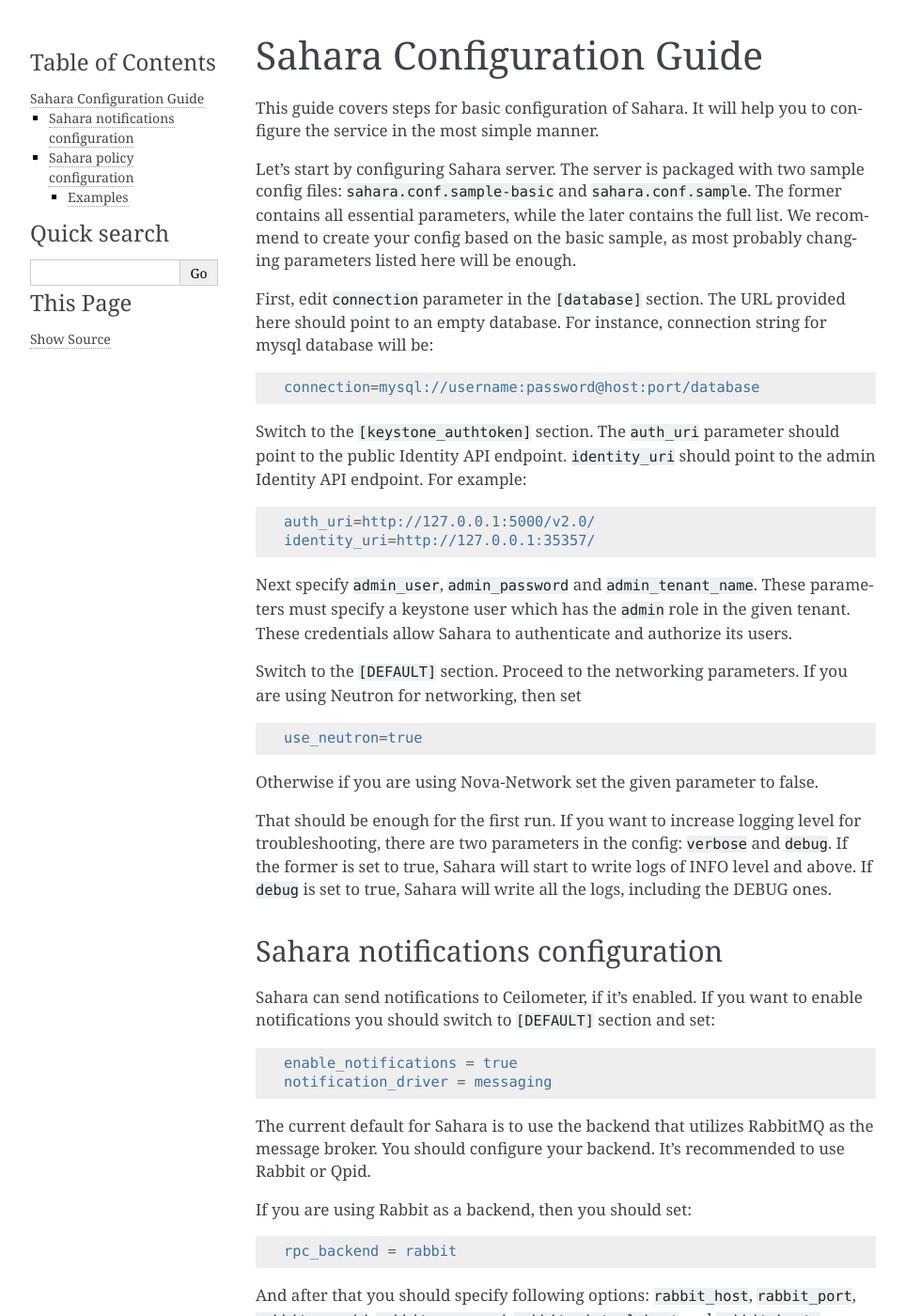
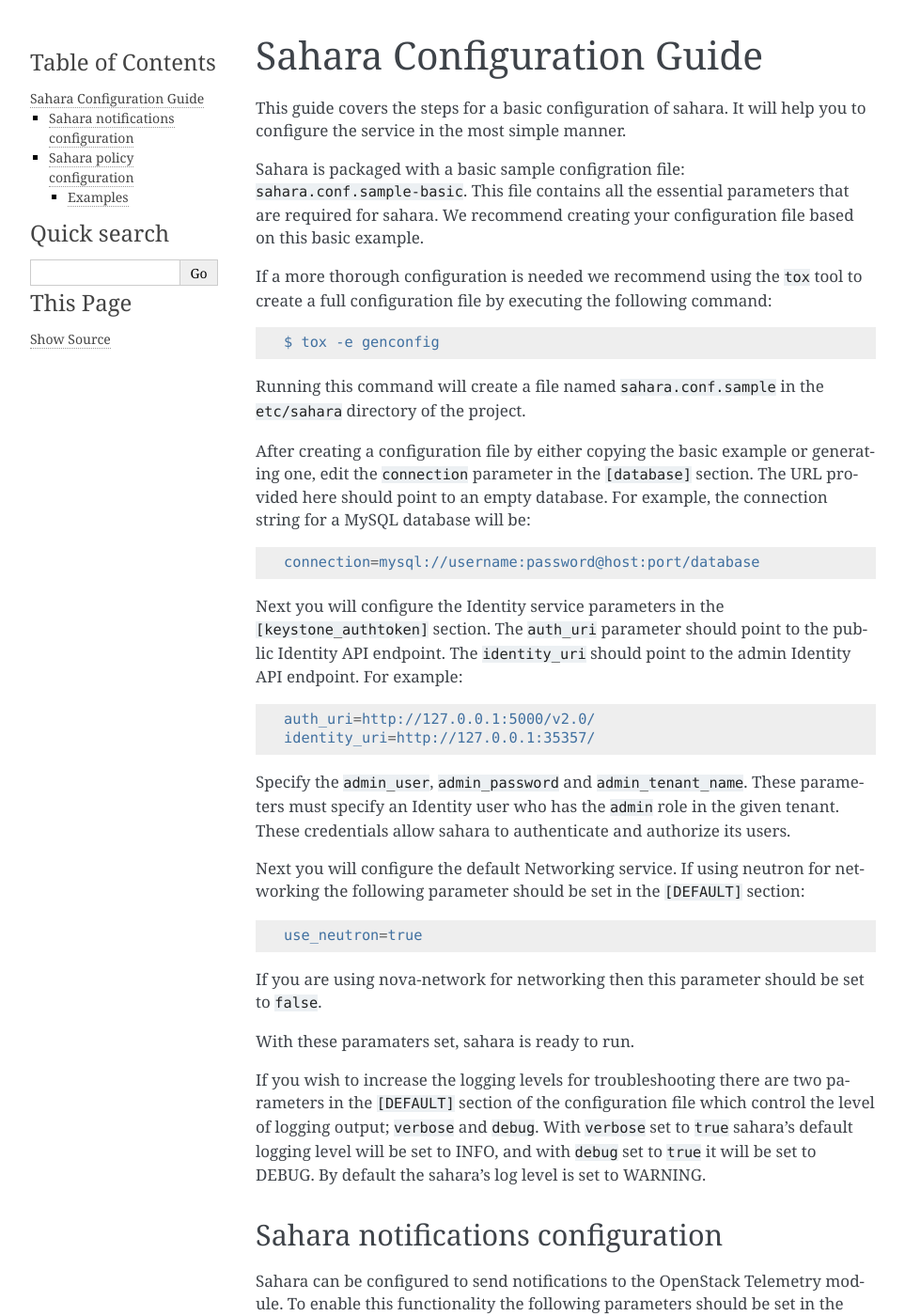
Before and after one commit to butterfy76/sahara, a Sphinx documentation site: the page built from doc/source/userdoc/configuration.guide.rst, in a window 1280 px wide and 1400 px high. Shown: the whole window at 94% size, without its empty margins (148-1111 px from the left). Built offline with Sphinx 7.4.7, drawn with Linux system fonts in a browser that asks for light colours; formulas are drawn with MathJax 3; the version number is read from the project's files by our own code; some of the changed text lies outside the part shown.

Commit message:
2015-04-03:18:28:32

```diff
--- a/doc/source/userdoc/configuration.guide.rst
+++ b/doc/source/userdoc/configuration.guide.rst
@@ -1,28 +1,42 @@
 Sahara Configuration Guide
 ==========================
 
-This guide covers steps for basic configuration of Sahara.
-It will help you to configure the service in the most simple manner.
+This guide covers the steps for a basic configuration of sahara.
+It will help you to configure the service in the most simple
+manner.
 
-Let's start by configuring Sahara server. The server is packaged
-with two sample config files: ``sahara.conf.sample-basic`` and
-``sahara.conf.sample``. The former contains all essential parameters,
-while the later contains the full list. We recommend to create your config
-based on the basic sample, as most probably changing parameters listed here
-will be enough.
+Sahara is packaged with a basic sample configration file:
+``sahara.conf.sample-basic``. This file contains all the essential
+parameters that are required for sahara. We recommend creating your
+configuration file based on this basic example.
 
-First, edit ``connection`` parameter in the ``[database]`` section. The URL
-provided here should point to an empty database. For instance, connection
-string for mysql database will be:
+If a more thorough configuration is needed we recommend using the ``tox``
+tool to create a full configuration file by executing the following
+command:
+
+.. sourcecode:: cfg
+
+    $ tox -e genconfig
+
+..
+
+Running this command will create a file named ``sahara.conf.sample``
+in the ``etc/sahara`` directory of the project.
+
+After creating a configuration file by either copying the basic example
+or generating one, edit the ``connection`` parameter in the
+``[database]`` section. The URL provided here should point to an empty
+database. For example, the connection string for a MySQL database will be:
 
 .. sourcecode:: cfg
 
     connection=mysql://username:password@host:port/database
 ..
 
-Switch to the ``[keystone_authtoken]`` section. The ``auth_uri`` parameter
-should point to the public Identity API endpoint. ``identity_uri`` should
-point to the admin Identity API endpoint. For example:
+Next you will configure the Identity service parameters in the
+``[keystone_authtoken]`` section. The ``auth_uri`` parameter
+should point to the public Identity API endpoint. The ``identity_uri``
+should point to the admin Identity API endpoint. For example:
 
 .. sourcecode:: cfg
 
@@ -30,33 +44,38 @@ point to the admin Identity API endpoint. For example:
     identity_uri=http://127.0.0.1:35357/
 ..
 
-Next specify ``admin_user``, ``admin_password`` and
-``admin_tenant_name``. These parameters must specify a keystone user
-which has the ``admin`` role in the given tenant. These credentials allow
-Sahara to authenticate and authorize its users.
+Specify the ``admin_user``, ``admin_password`` and ``admin_tenant_name``.
+These parameters must specify an Identity user who has the ``admin`` role
+in the given tenant. These credentials allow sahara to authenticate and
+authorize its users.
 
-Switch to the ``[DEFAULT]`` section.  Proceed to the networking parameters.
-If you are using Neutron for networking, then set
+Next you will configure the default Networking service. If using
+neutron for networking the following parameter should be set
+in the ``[DEFAULT]`` section:
 
 .. sourcecode:: cfg
 
     use_neutron=true
 ..
 
-Otherwise if you are using Nova-Network set the given parameter to false.
+If you are using nova-network for networking then this parameter should
+be set to ``false``.
 
-That should be enough for the first run. If you want to increase logging
-level for troubleshooting, there are two parameters in the config:
-``verbose`` and ``debug``. If the former is set to true, Sahara will start
-to write logs of INFO level and above. If ``debug`` is set to true,
-Sahara will write all the logs, including the DEBUG ones.
+With these paramaters set, sahara is ready to run.
+
+If you wish to increase the logging levels for troubleshooting there
+are two parameters in the ``[DEFAULT]`` section of the configuration
+file which control the level of logging output; ``verbose`` and
+``debug``. With ``verbose`` set to ``true`` sahara's default logging
+level will be set to INFO, and with ``debug`` set to ``true`` it will
+be set to DEBUG. By default the sahara's log level is set to WARNING.
 
 Sahara notifications configuration
 ----------------------------------
 
-Sahara can send notifications to Ceilometer, if it's enabled.
-If you want to enable notifications you should switch to ``[DEFAULT]``
-section and set:
+Sahara can be configured to send notifications to the OpenStack
+Telemetry module. To enable this functionality the following parameters
+should be set in the ``[DEFAULT]`` section of the configuration file:
 
 .. sourcecode:: cfg
 
@@ -64,22 +83,21 @@ section and set:
     notification_driver = messaging
 ..
 
-The current default for Sahara is to use the backend that utilizes RabbitMQ
-as the message broker. You should configure your backend. It's recommended to use
-Rabbit or Qpid.
+By default sahara is configured to use RabbitMQ as its message broker,
+but it can be configured to use Qpid instead if needed.
 
-If you are using Rabbit as a backend, then you should set:
+If you are using RabbitMQ as the message broker, then you should set the
+following parameter in the ``[DEFAULT]`` section:
 
 .. sourcecode:: cfg
 
     rpc_backend = rabbit
 ..
 
-And after that you should specify following options:
-``rabbit_host``, ``rabbit_port``, ``rabbit_userid``,
-``rabbit_password``, ``rabbit_virtual_host`` and ``rabbit_hosts``.
-
-As example you can see default values of these options:
+You may also need to specify the connection parameters for your
+RabbitMQ installation. The following example shows the default
+values in the ``[oslo_messaging_rabbit]`` section which may need
+adjustment:
 
 .. sourcecode:: cfg
 
@@ -91,18 +109,16 @@ As example you can see default values of these options:
     rabbit_virtual_host=/
 ..
 
-If you are using Qpid as backend, then you should set:
+If you are using Qpid as the message broker, then you should
+set the ``rpc_backend`` as follows:
 
 .. sourcecode:: cfg
 
     rpc_backend = qpid
 ..
 
-And after that you should specify following options:
-``qpid_hostname``, ``qpid_port``, ``qpid_username``,
-``qpid_password`` and ``qpid_hosts``.
-
-As example you can see default values of these options:
+You may also need to adjust the following default connection parameters
+in the ``[oslo_messaging_qpid]`` section:
 
 .. sourcecode:: cfg
 
@@ -118,11 +134,11 @@ As example you can see default values of these options:
 Sahara policy configuration
 ---------------------------
 
-Sahara’s public API calls may be restricted to certain sets of users using a
-policy configuration file. Location of policy file is controlled by
-``policy_file`` and ``policy_dirs`` parameters. By default Sahara will search
-for ``policy.json`` file in the same directory where Sahara configuration is
-located.
+Sahara’s public API calls may be restricted to certain sets of users by
+using a policy configuration file. The location of the policy file(s)
+is controlled by the ``policy_file`` and ``policy_dirs`` parameters
+in the ``[DEFAULT]`` section. By default sahara will search for
+a ``policy.json`` file in the same directory as the configuration file.
 
 Examples
 ++++++++
```
Also changed, not shown: HACKING.rst (+7 -0 lines), 12 other files.
